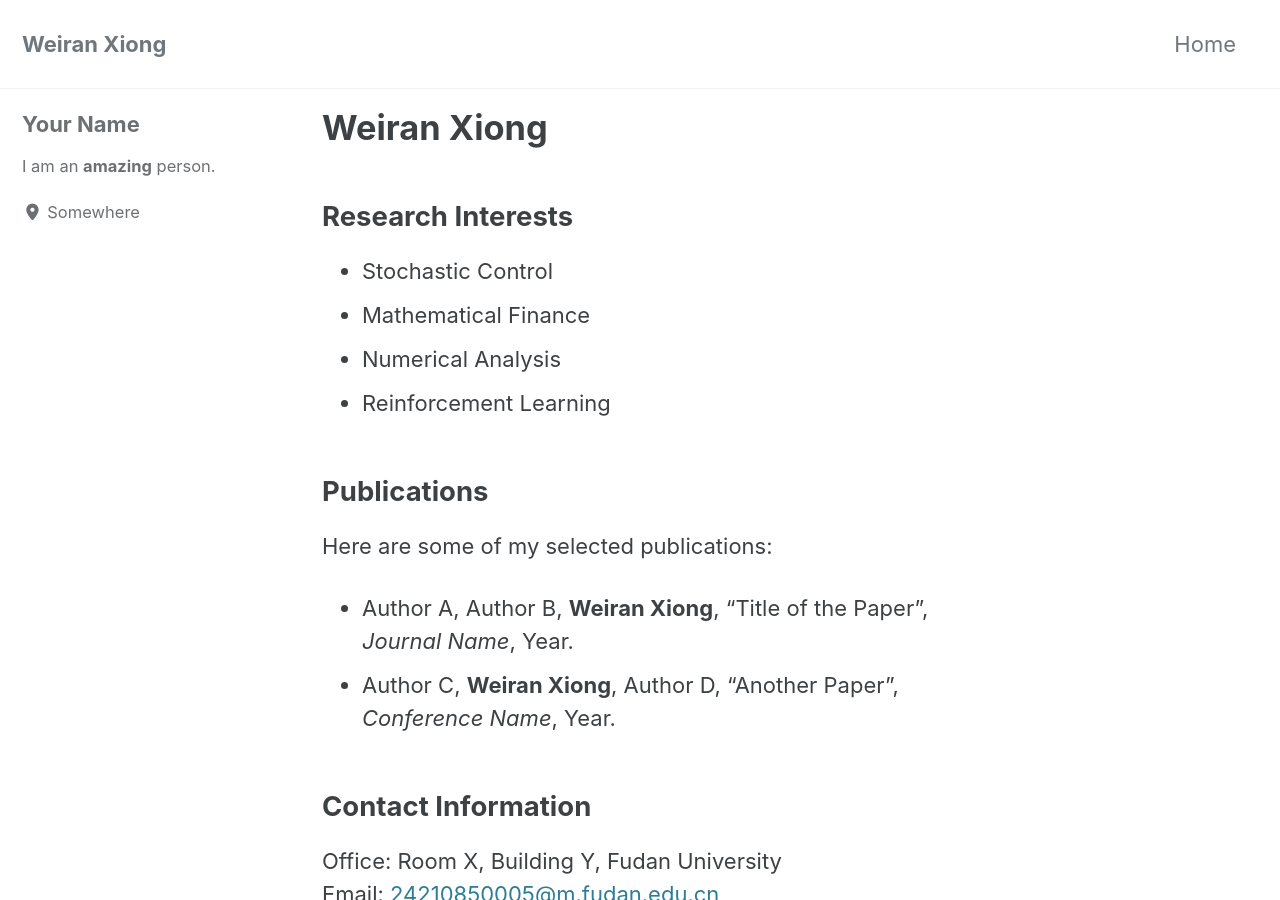
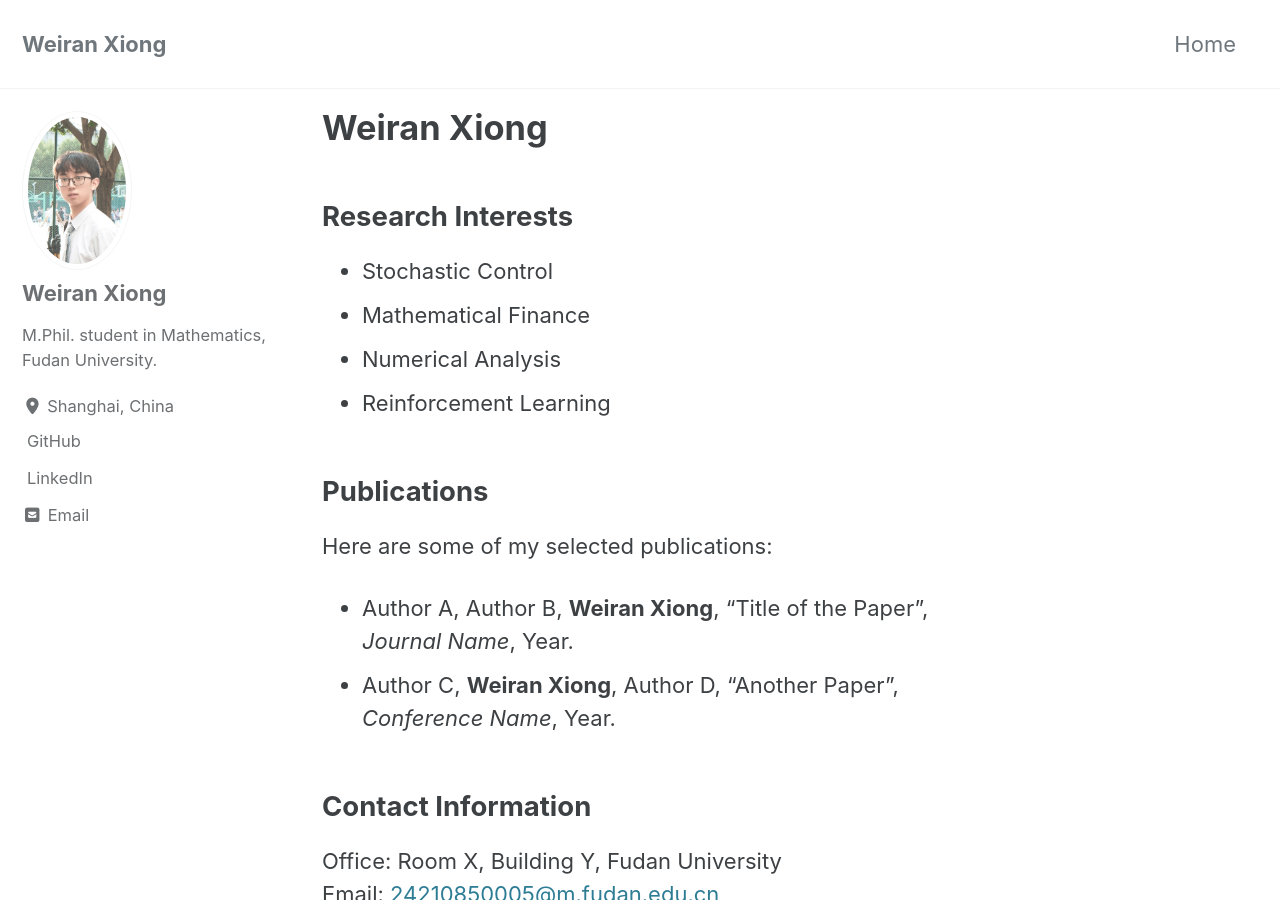
Before and after one commit to Weiran-Xiong/weiran-xiong.github.io, a Jekyll site: the page built from index.md, in a window 1280 px wide and 900 px high. Built offline with Jekyll 4.4.1, drawn with Linux system fonts in a browser that asks for light colours; cached includes are drawn as plain includes; the list of posts is cut into pages by our own code.

Commit message:
Update _config.yml

```diff
--- a/_config.yml
+++ b/_config.yml
@@ -19,21 +19,9 @@ locale                   : "en-US"
 rtl                      : # true, false (default) # turns direction of the page into right to left for RTL languages
 
 title                    : "Weiran Xiong"
-email                    : "24210850005@m.fudan.edu.cn"
 description              : "M.Phil. student in Mathematics, Fudan University."
 baseurl                  : "" # 由于这是个人主页，保持为空
 url                      : "https://weiran-xiong.github.io" # 您的 GitHub Pages URL
-author:
-  name                   : "Weiran Xiong"
-  avatar                 : "/assets/images/profile.jpg" # 上传您头像的路径
-  bio                    : "M.Phil. student in Mathematics, Fudan University."
-  links:
-    - label              : "GitHub"
-      icon               : "fa-github"
-      url                : "https://github.com/Weiran-Xiong"
-    - label              : "LinkedIn"
-      icon               : "fa-linkedin"
-      url                : "https://www.linkedin.com/in/your-linkedin/"
 
 repository               : # GitHub username/repo-name e.g. "mmistakes/minimal-mistakes"
 teaser                   : # path of fallback teaser image, e.g. "/assets/images/500x300.png"
@@ -124,30 +112,37 @@ analytics:
 
 # Site Author
 author:
-  name             : "Your Name"
-  avatar           : # path of avatar image, e.g. "/assets/images/bio-photo.jpg"
-  bio              : "I am an **amazing** person."
-  location         : "Somewhere"
-  email            :
+  name             : "Weiran Xiong"
+  avatar           : "/assets/images/profile.jpg" # 上传您头像的路径
+  bio              : "M.Phil. student in Mathematics, Fudan University."
+  location         : "Shanghai, China"
+  email            : "24210850005@m.fudan.edu.cn"
   links:
     - label: "Email"
       icon: "fas fa-fw fa-envelope-square"
-      # url: "mailto:your.name@email.com"
-    - label: "Website"
-      icon: "fas fa-fw fa-link"
-      # url: "https://your-website.com"
-    - label: "Twitter"
-      icon: "fab fa-fw fa-twitter-square"
-      # url: "https://twitter.com/"
-    - label: "Facebook"
-      icon: "fab fa-fw fa-facebook-square"
-      # url: "https://facebook.com/"
-    - label: "GitHub"
-      icon: "fab fa-fw fa-github"
-      # url: "https://github.com/"
-    - label: "Instagram"
-      icon: "fab fa-fw fa-instagram"
-      # url: "https://instagram.com/"
+      # url: "24210850005@m.fudan.edu.cn"
+    - label              : "GitHub"
+      icon               : "fa-github"
+      url                : "https://github.com/Weiran-Xiong"
+    - label              : "LinkedIn"
+      icon               : "fa-linkedin"
+      url                : "https://www.linkedin.com/in/your-linkedin/"
+
+    #- label: "Website"
+     # icon: "fas fa-fw fa-link"
+    #  # url: "https://your-website.com"
+    #- label: "Twitter"
+    #  icon: "fab fa-fw fa-twitter-square"
+     # # url: "https://twitter.com/"
+    #- label: "Facebook"
+    #  icon: "fab fa-fw fa-facebook-square"
+   #   # url: "https://facebook.com/"
+   # - label: "GitHub"
+    #  icon: "fab fa-fw fa-github"
+    #  # url: "https://github.com/"
+   # - label: "Instagram"
+    #  icon: "fab fa-fw fa-instagram"
+     # # url: "https://instagram.com/"
 
 # Site Footer
 footer:
```
